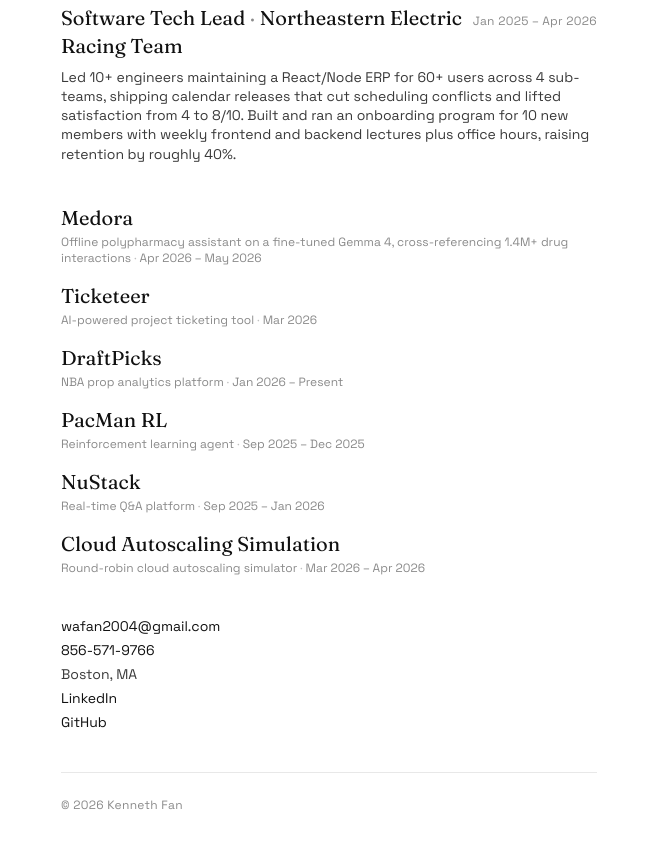
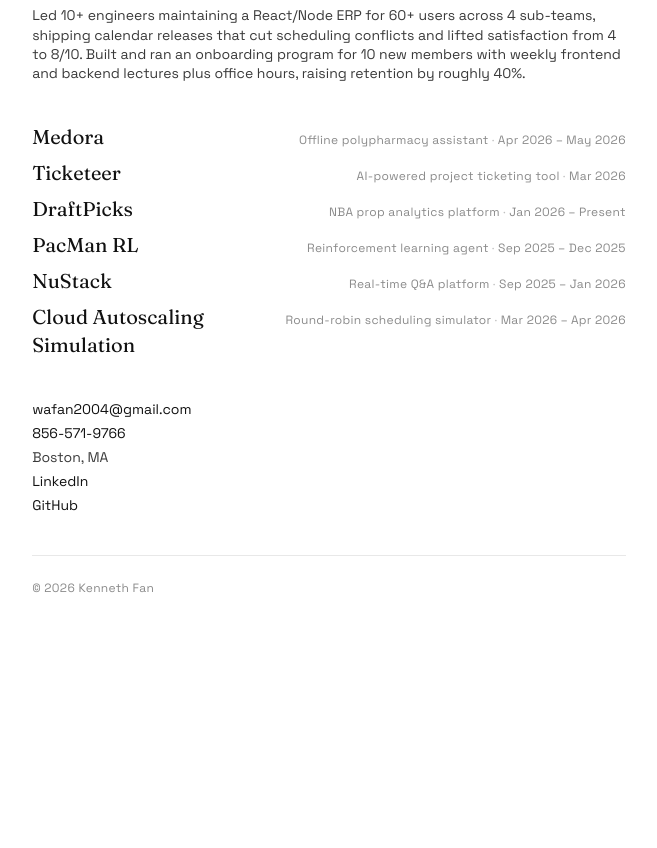
Before and after one commit to Wallfou/personal-website, a Next.js app: page / in a window 1280 px wide. Shown: the part 760-1608 px from the top of the page, without its empty margins (311-968 px from the left). After the commit the page ends 1420 px from the top, so only its background shows below. Built offline with nearby package versions, Linux system fonts and the light colour scheme.

Commit message:
Inline project descriptions and widen the content column
Align each project's description and date opposite its title on the
same baseline, matching the company/date rows. Widens the content
column by 10% and trims the Medora and Cloud Autoscaling blurbs.

```diff
--- a/src/app/page.tsx
+++ b/src/app/page.tsx
@@ -2,7 +2,7 @@
 
 export default function Home() {
   return (
-    <main className="max-w-xl mx-auto px-5 py-12 md:py-16">
+    <main className="max-w-[39.6rem] mx-auto px-5 py-12 md:py-16">
       {/* header */}
       <header className="mb-10">
         <h1 className="font-serif text-3xl md:text-4xl font-normal tracking-tight mb-3">
@@ -35,21 +35,24 @@
 
       {/* projects */}
       <section id="projects" className="mb-10">
-        <div className="space-y-4">
+        <div className="space-y-2">
           {projects.map((project) => (
-            <div key={project.id}>
+            <div
+              key={project.id}
+              className="flex flex-col sm:flex-row sm:items-baseline sm:justify-between gap-0.5"
+            >
               <a
                 href={project.github}
                 target="_blank"
                 rel="noopener noreferrer"
-                className="font-serif text-lg md:text-xl inline-block"
+                className="font-serif text-lg md:text-xl"
               >
                 {project.title}
               </a>
-              <p className="text-xs text-[#8a8a8a] mt-0.5">
+              <span className="text-xs tracking-wide whitespace-nowrap text-[#8a8a8a]">
                 {project.subtitle} <span className="text-[#c0c0c0]">·</span>{" "}
                 {project.date}
-              </p>
+              </span>
             </div>
           ))}
         </div>
--- a/src/lib/data.ts
+++ b/src/lib/data.ts
@@ -49,8 +49,7 @@
   {
     id: "medora",
     title: "Medora",
-    subtitle:
-      "Offline polypharmacy assistant on a fine-tuned Gemma 4, cross-referencing 1.4M+ drug interactions",
+    subtitle: "Offline polypharmacy assistant",
     date: "Apr 2026 – May 2026",
     tech: ["Gemma 4", "Python", "Ollama", "Unsloth", "LoRA", "SQLite"],
     github: "https://github.com/Wallfou/medora",
@@ -90,7 +89,7 @@
   {
     id: "cloud-autoscaling",
     title: "Cloud Autoscaling Simulation",
-    subtitle: "Round-robin cloud autoscaling simulator",
+    subtitle: "Round-robin scheduling simulator",
     date: "Mar 2026 – Apr 2026",
     tech: ["C++", "Round Robin Scheduling", "Cloud Autoscaling"],
     github: "https://github.com/Wallfou/cloud-autoscaling-simulator",
```
